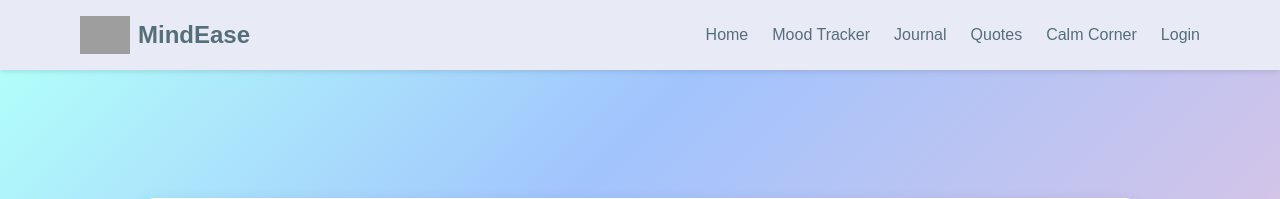
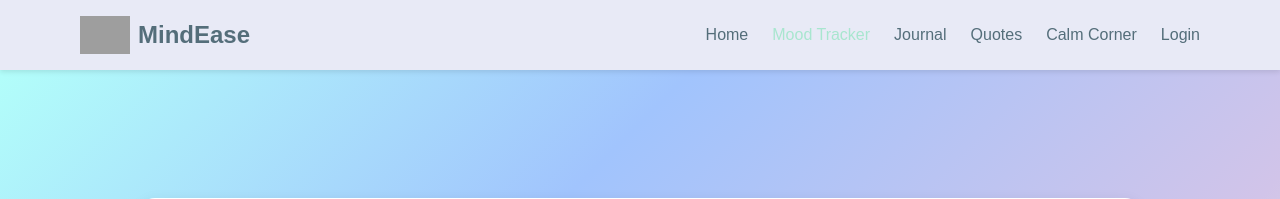
Before and after one commit to Pathum-Piyumal/MindEase, a PHP site: page /pages/mood.html in a window 1280 px wide. Shown: the top 199 px of the page. Run offline with PHP 8.4, Linux system fonts and the light colour scheme; grey boxes are pictures that could not be loaded.

Commit message:
modified files

```diff
--- a/public/css/calm_corner.css
+++ b/public/css/calm_corner.css
@@ -56,6 +56,11 @@ nav a {
 nav a:hover {
   color: #a8e6cf;
 }
+
+.nav-active{
+  color: #a8e6cf !important;
+}
+
 
 /* Footer */
 footer {
--- a/public/css/journal.css
+++ b/public/css/journal.css
@@ -54,6 +54,9 @@ nav a:hover {
   /* Pale Aqua Blue */
 }
 
+.nav-active{
+  color: #a8e6cf !important;
+}
 
 /* Footer */
 footer {
--- a/public/css/login.css
+++ b/public/css/login.css
@@ -53,6 +53,10 @@ nav a {
 
 nav a:hover {
   color: #a8e6cf;
+}
+
+.nav-active{
+  color: #a8e6cf !important;
 }
 
 /* Footer */
--- a/public/css/mood.css
+++ b/public/css/mood.css
@@ -53,6 +53,10 @@ nav a {
 
 nav a:hover {
   color: #a8e6cf;
+}
+
+.nav-active{
+  color: #a8e6cf !important;
 }
 
 /* Footer */
--- a/public/css/quotes.css
+++ b/public/css/quotes.css
@@ -65,6 +65,10 @@ nav a {
 nav a:hover {
   color: #a8e6cf;
   /* Pale Aqua Blue */
+}
+
+.nav-active{
+  color: #a8e6cf !important;
 }
 
 .quotes {
--- a/public/css/style.css
+++ b/public/css/style.css
@@ -58,6 +58,9 @@ nav a:hover {
   /* Pale Aqua Blue */
 }
 
+.nav-active{
+  color: #a8e6cf !important;
+}
 
 /* Footer */
 footer {
--- a/public/index.html
+++ b/public/index.html
@@ -17,7 +17,7 @@
     </div>
     <nav>
       <ul>
-        <li><a href="./index.html">Home</a></li>
+        <li><a class="nav-active" href="./index.html">Home</a></li>
         <li><a href="./pages/mood.html">Mood Tracker</a></li>
         <li><a href="./pages/journal.html">Journal</a></li>
         <li><a href="./pages/quotes.html">Quotes</a></li>
--- a/public/pages/calm_corner.html
+++ b/public/pages/calm_corner.html
@@ -21,7 +21,7 @@
         <li><a href="./mood.html">Mood Tracker</a></li>
         <li><a href="./journal.html">Journal</a></li>
         <li><a href="./quotes.html">Quotes</a></li>
-        <li><a href="./calm_corner.html">Calm Corner</a></li>
+        <li><a class="nav-active" href="./calm_corner.html">Calm Corner</a></li>
         <li><a href="./login.html">Login</a></li>
       </ul>
     </nav>
--- a/public/pages/journal.html
+++ b/public/pages/journal.html
@@ -20,7 +20,7 @@
       <ul>
         <li><a href="../index.html">Home</a></li>
         <li><a href="./mood.html">Mood Tracker</a></li>
-        <li><a href="./journal.html">Journal</a></li>
+        <li><a class="nav-active" href="./journal.html">Journal</a></li>
         <li><a href="./quotes.html">Quotes</a></li>
         <li><a href="./calm_corner.html">Calm Corner</a></li>
         <li><a href="./login.html">Login</a></li>
--- a/public/pages/login.html
+++ b/public/pages/login.html
@@ -22,7 +22,7 @@
         <li><a href="./journal.html">Journal</a></li>
         <li><a href="./quotes.html">Quotes</a></li>
         <li><a href="./calm_corner.html">Calm Corner</a></li>
-        <li><a href="./login.html">Login</a></li>
+        <li><a class="nav-active" href="./login.html">Login</a></li>
       </ul>
     </nav>
   </header>
--- a/public/pages/mood.html
+++ b/public/pages/mood.html
@@ -19,7 +19,7 @@
     <nav>
       <ul>
         <li><a href="../index.html">Home</a></li>
-        <li><a href="./mood.html">Mood Tracker</a></li>
+        <li><a class="nav-active" href="./mood.html">Mood Tracker</a></li>
         <li><a href="./journal.html">Journal</a></li>
         <li><a href="./quotes.html">Quotes</a></li>
         <li><a href="./calm_corner.html">Calm Corner</a></li>
--- a/public/pages/quotes.html
+++ b/public/pages/quotes.html
@@ -23,7 +23,7 @@
         <li><a href="../index.html">Home</a></li>
         <li><a href="./mood.html">Mood Tracker</a></li>
         <li><a href="./journal.html">Journal</a></li>
-        <li><a href="./quotes.html">Quotes</a></li>
+        <li><a class="nav-active" href="./quotes.html">Quotes</a></li>
         <li><a href="./calm_corner.html">Calm Corner</a></li>
         <li><a href="./login.html">Login</a></li>
       </ul>
```
